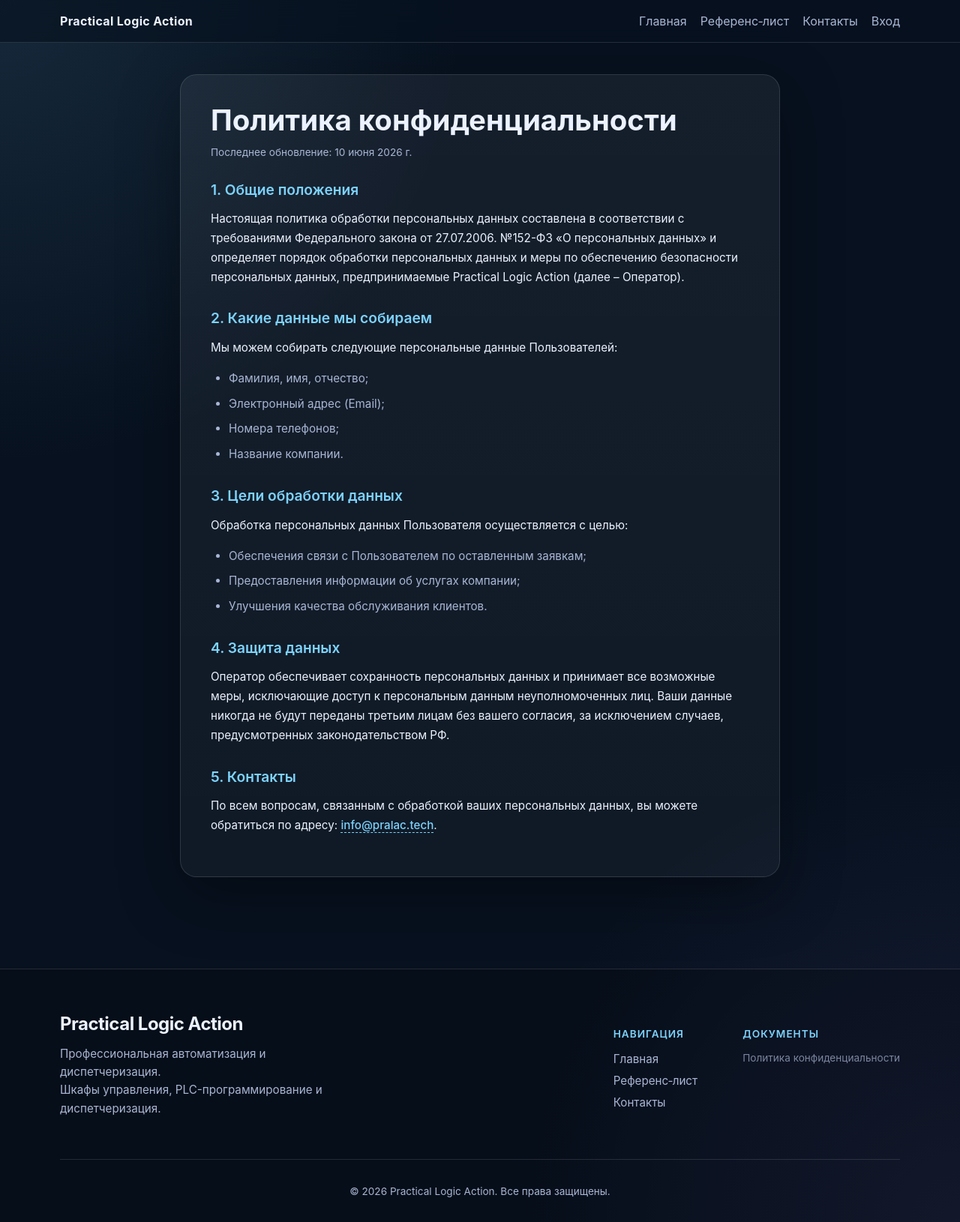
After one commit to Pragmatist1618/automation_cabinets_site, a Django app: page /privacy-policy/ in a window 1280 px wide. The commit adds this page. Shown: the whole page at 75% size. Run offline with Django 5.2, Linux system fonts and the light colour scheme.

Commit message:
add yandex metrica and privacy policy

```diff
--- a/core/urls.py
+++ b/core/urls.py
@@ -9,4 +9,5 @@ urlpatterns = [
     path("dashboard/", views.dashboard, name="dashboard"),
     path("projects/<slug:slug>/", views.project_detail, name="project_detail"),
     path("files/<int:pk>/download/", views.download_file, name="download_file"),
+    path('privacy-policy/', views.privacy_policy, name='privacy_policy'),
 ]
--- a/core/views.py
+++ b/core/views.py
@@ -83,3 +83,6 @@ def robots_txt(request):
         "Sitemap: " + request.build_absolute_uri(reverse("sitemap")),
     ]
     return HttpResponse("\n".join(lines), content_type="text/plain; charset=utf-8")
+
+def privacy_policy(request):
+    return render(request, "core/privacy_policy.html")
--- a/static/css/site.css
+++ b/static/css/site.css
@@ -370,3 +370,98 @@ figure.card {
 }
 
 .section-head-ref{ margin-top: 30px;}
+
+/* Стили для группы полей */
+.form-group {
+    margin-bottom: 20px;
+    display: flex;
+    flex-direction: column;
+}
+
+.form-group label {
+    margin-bottom: 8px;
+    font-size: 0.9rem;
+    color: var(--muted);
+}
+
+/* Стили для галочки (из прошлого сообщения) */
+.checkbox-wrapper {
+    display: flex;
+    align-items: center;
+    gap: 12px;
+    margin-top: 10px;
+    margin-bottom: 24px; /* Отступ до кнопки */
+    font-size: 0.9rem;
+    color: var(--muted);
+}
+
+.checkbox-wrapper input[type="checkbox"] {
+    width: 18px;
+    height: 18px;
+    margin: 0;
+    accent-color: var(--accent);
+}
+
+/* Карточка политики */
+.policy-card {
+    max-width: 800px; /* Ограничиваем ширину для удобства чтения */
+    margin: 0 auto;   /* Центрируем карточку */
+    padding: 40px;
+}
+
+/* Основной текст политики */
+.policy-text {
+    font-size: 0.95rem; /* Уменьшенный, но читаемый шрифт */
+    line-height: 1.7;   /* Увеличенный интервал для "воздуха" */
+    color: var(--text);
+}
+
+/* Заголовки внутри текста */
+.policy-text h2 {
+    font-size: 1.2rem;
+    margin-top: 32px;
+    margin-bottom: 16px;
+    color: var(--accent); /* Выделяем заголовки акцентным цветом */
+    font-weight: 600;
+}
+
+/* Списки */
+.policy-text ul {
+    margin-bottom: 20px;
+    padding-left: 24px;
+}
+
+.policy-text li {
+    margin-bottom: 8px;
+    color: var(--muted);
+}
+
+/* Ссылка-выделение (для почты и документов) */
+.highlight-link {
+    color: var(--accent);
+    text-decoration: none;
+    border-bottom: 1px dashed var(--accent); /* Пунктирное подчеркивание */
+    transition: all 0.2s ease;
+    font-weight: 500;
+}
+
+.highlight-link:hover {
+    color: var(--text);
+    border-bottom-style: solid;
+    background: rgba(125, 211, 252, 0.1); /* Легкая подсветка фона */
+}
+
+/* Ссылка внутри текста согласия */
+.checkbox-wrapper a {
+    color: var(--accent); /* Твой голубой цвет */
+    text-decoration: none; /* Убираем стандартное подчеркивание */
+    border-bottom: 1px dashed var(--accent); /* Делаем пунктирное подчеркивание */
+    transition: all 0.2s ease;
+    font-weight: 500;
+}
+
+.checkbox-wrapper a:hover {
+    color: var(--text); /* При наведении становится белым */
+    border-bottom-color: var(--text);
+    background: rgba(125, 211, 252, 0.1); /* Легкая подсветка */
+}
--- a/templates/base.html
+++ b/templates/base.html
@@ -73,8 +73,7 @@
             <div class="link-column">
                 <h4>Документы</h4>
                 <!-- Ссылки для роботов оставим, но сделаем их аккуратнее -->
-                <a href="{% url 'sitemap' %}" class="tech-link">Карта сайта</a>
-                <a href="{% url 'robots.txt' %}" class="tech-link">Robots.txt</a>
+                <a href="{% url 'privacy_policy' %}" class="tech-link">Политика конфиденциальности</a>
             </div>
         </div>
     </div>
@@ -85,4 +84,17 @@
     </div>
 </footer>
 </body>
+<!-- Yandex.Metrika counter -->
+<script type="text/javascript">
+    (function(m,e,t,r,i,k,a){
+        m[i]=m[i]||function(){(m[i].a=m[i].a||[]).push(arguments)};
+        m[i].l=1*new Date();
+        for (var j = 0; j < document.scripts.length; j++) {if (document.scripts[j].src === r) { return; }}
+        k=e.createElement(t),a=e.getElementsByTagName(t)[0],k.async=1,k.src=r,a.parentNode.insertBefore(k,a)
+    })(window, document,'script','https://mc.yandex.ru/metrika/tag.js?id=109757471', 'ym');
+
+    ym(109757471, 'init', {ssr:true, webvisor:true, clickmap:true, ecommerce:"dataLayer", referrer: document.referrer, url: location.href, accurateTrackBounce:true, trackLinks:true});
+</script>
+<noscript><div><img src="https://mc.yandex.ru/watch/109757471" style="position:absolute; left:-9999px;" alt="" /></div></noscript>
+<!-- /Yandex.Metrika counter -->
 </html>
--- /dev/null
+++ b/templates/core/privacy_policy.html
@@ -0,0 +1,43 @@
+{% extends "base.html" %}
+{% block title %}Политика конфиденциальности — {{ SITE_NAME }}{% endblock %}
+
+{% block content %}
+<section class="container section">
+    <article class="card fade-up policy-card">
+        <h2>Политика конфиденциальности</h2>
+        <p class="muted" style="font-size: 0.85rem; margin-bottom: 30px;">
+            Последнее обновление: 10 июня 2026 г.
+        </p>
+
+        <div class="policy-text">
+            <h2>1. Общие положения</h2>
+            <p>Настоящая политика обработки персональных данных составлена в соответствии с требованиями Федерального закона от 27.07.2006. №152-ФЗ «О персональных данных» и определяет порядок обработки персональных данных и меры по обеспечению безопасности персональных данных, предпринимаемые {{ SITE_NAME }} (далее – Оператор).</p>
+
+            <h2>2. Какие данные мы собираем</h2>
+            <p>Мы можем собирать следующие персональные данные Пользователей:</p>
+            <ul>
+                <li>Фамилия, имя, отчество;</li>
+                <li>Электронный адрес (Email);</li>
+                <li>Номера телефонов;</li>
+                <li>Название компании.</li>
+            </ul>
+
+            <h2>3. Цели обработки данных</h2>
+            <p>Обработка персональных данных Пользователя осуществляется с целью:</p>
+            <ul>
+                <li>Обеспечения связи с Пользователем по оставленным заявкам;</li>
+                <li>Предоставления информации об услугах компании;</li>
+                <li>Улучшения качества обслуживания клиентов.</li>
+            </ul>
+
+            <h2>4. Защита данных</h2>
+            <p>Оператор обеспечивает сохранность персональных данных и принимает все возможные меры, исключающие доступ к персональным данным неуполномоченных лиц. Ваши данные никогда не будут переданы третьим лицам без вашего согласия, за исключением случаев, предусмотренных законодательством РФ.</p>
+
+            <h2>5. Контакты</h2>
+            <p>По всем вопросам, связанным с обработкой ваших персональных данных, вы можете обратиться по адресу:
+                <a href="mailto:info@pralac.tech" class="highlight-link">info@pralac.tech</a>.
+            </p>
+        </div>
+    </article>
+</section>
+{% endblock %}
```
Also changed, not shown: core/forms.py (+7 -0 lines), templates/core/contacts.html (+41 -4 lines).
